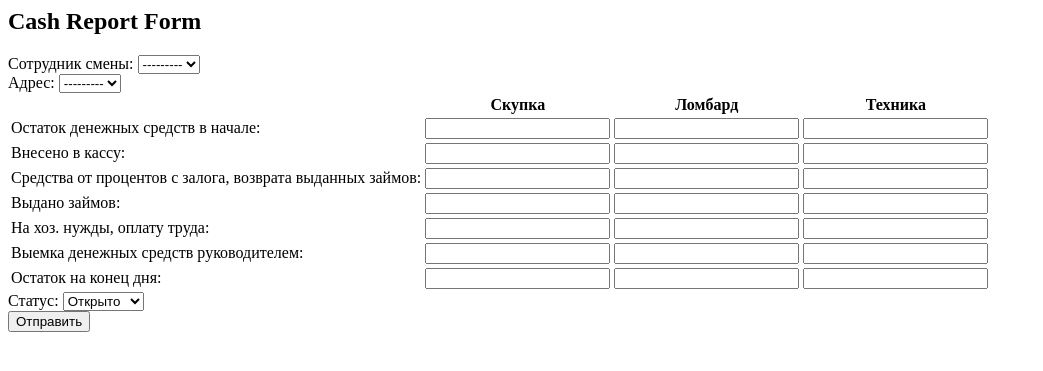
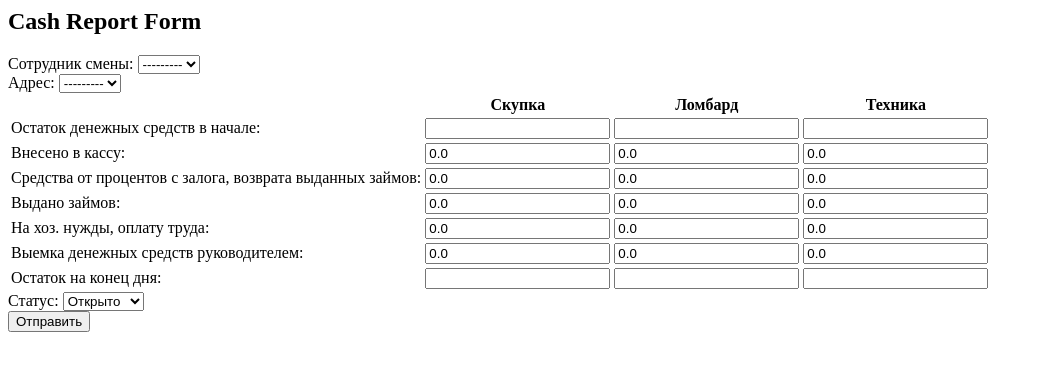
Before and after one commit to NikolayChegivarov/cash_report, a Django app: template cashbox_app/templates/cash_report_form.html in a window 1280 px wide. Shown: the top 371 px of the page, without its empty margins (0-1043 px from the left). Run offline with Django 5.2, Linux system fonts and the light colour scheme; the template is opened without the code that fills it: values that come from a table or form of the project are taken from there, others are empty.

Commit message:
MultiCashReportForm

```diff
--- a/cashbox_app/forms.py
+++ b/cashbox_app/forms.py
@@ -32,21 +32,6 @@ class AddressSelectionForm(forms.Form):
     addresses = forms.ModelChoiceField(queryset=Address.objects.all(), empty_label="Выберите адрес")
 
 
-# Форма редактирования кассового отчета.
-# class CashReportForm(forms.ModelForm):
-#     class Meta:
-#         model = CashReport
-#         fields = [
-#             'author', 'id_address', 'cas_register', 'cas_register', 'cas_register', 'cash_balance_beginning',
-#             'introduced', 'interest_return', 'loans_issued', 'used_farming',
-#             'boss_took_it', 'cash_register_end', 'status'
-#         ]
-#         widgets = {  # Эти поля доступны только для чтения.
-#             'id_address': forms.Select(attrs={'readonly': 'readonly'}),
-#             'author': forms.TextInput(attrs={'readonly': 'readonly'})
-#         }
-
-
 class CashReportForm(forms.ModelForm):
     class Meta:
         model = CashReport
@@ -65,29 +50,32 @@ class MultiCashReportForm(forms.Form):
     author = forms.ModelChoiceField(queryset=CustomUser.objects.all())
     id_address = forms.ModelChoiceField(queryset=Address.objects.all())
 
-    cash_balance_beginning_buying_up = forms.DecimalField(max_digits=10, decimal_places=2)
-    introduced_buying_up = forms.DecimalField(max_digits=10, decimal_places=2)
-    interest_return_buying_up = forms.DecimalField(max_digits=10, decimal_places=2)
-    loans_issued_buying_up = forms.DecimalField(max_digits=10, decimal_places=2)
-    used_farming_buying_up = forms.DecimalField(max_digits=10, decimal_places=2)
-    boss_took_it_buying_up = forms.DecimalField(max_digits=10, decimal_places=2)
-    cash_register_end_buying_up = forms.DecimalField(max_digits=10, decimal_places=2)
+    # Формы для скупки.
+    cash_balance_beginning_buying_up = forms.DecimalField(max_digits=10, decimal_places=2, required=False)
+    introduced_buying_up = forms.DecimalField(max_digits=10, decimal_places=2, required=False, initial=0.00)
+    interest_return_buying_up = forms.DecimalField(max_digits=10, decimal_places=2, required=False, initial=0.00)
+    loans_issued_buying_up = forms.DecimalField(max_digits=10, decimal_places=2, required=False, initial=0.00)
+    used_farming_buying_up = forms.DecimalField(max_digits=10, decimal_places=2, required=False, initial=0.00)
+    boss_took_it_buying_up = forms.DecimalField(max_digits=10, decimal_places=2, required=False, initial=0.00)
+    cash_register_end_buying_up = forms.DecimalField(max_digits=10, decimal_places=2, required=False)
 
-    cash_balance_beginning_pawnshop = forms.DecimalField(max_digits=10, decimal_places=2)
-    introduced_pawnshop = forms.DecimalField(max_digits=10, decimal_places=2)
-    interest_return_pawnshop = forms.DecimalField(max_digits=10, decimal_places=2)
-    loans_issued_pawnshop = forms.DecimalField(max_digits=10, decimal_places=2)
-    used_farming_pawnshop = forms.DecimalField(max_digits=10, decimal_places=2)
-    boss_took_it_pawnshop = forms.DecimalField(max_digits=10, decimal_places=2)
-    cash_register_end_pawnshop = forms.DecimalField(max_digits=10, decimal_places=2)
+    # Формы для ломбарда
+    cash_balance_beginning_pawnshop = forms.DecimalField(max_digits=10, decimal_places=2, required=False)
+    introduced_pawnshop = forms.DecimalField(max_digits=10, decimal_places=2, required=False, initial=0.00)
+    interest_return_pawnshop = forms.DecimalField(max_digits=10, decimal_places=2, required=False, initial=0.00)
+    loans_issued_pawnshop = forms.DecimalField(max_digits=10, decimal_places=2, required=False, initial=0.00)
+    used_farming_pawnshop = forms.DecimalField(max_digits=10, decimal_places=2, required=False, initial=0.00)
+    boss_took_it_pawnshop = forms.DecimalField(max_digits=10, decimal_places=2, required=False, initial=0.00)
+    cash_register_end_pawnshop = forms.DecimalField(max_digits=10, decimal_places=2, required=False)
 
-    cash_balance_beginning_technique = forms.DecimalField(max_digits=10, decimal_places=2)
-    introduced_technique = forms.DecimalField(max_digits=10, decimal_places=2)
-    interest_return_technique = forms.DecimalField(max_digits=10, decimal_places=2)
-    loans_issued_technique = forms.DecimalField(max_digits=10, decimal_places=2)
-    used_farming_technique = forms.DecimalField(max_digits=10, decimal_places=2)
-    boss_took_it_technique = forms.DecimalField(max_digits=10, decimal_places=2)
-    cash_register_end_technique = forms.DecimalField(max_digits=10, decimal_places=2)
+    # Формы для техники.
+    cash_balance_beginning_technique = forms.DecimalField(max_digits=10, decimal_places=2, required=False)
+    introduced_technique = forms.DecimalField(max_digits=10, decimal_places=2, required=False, initial=0.00)
+    interest_return_technique = forms.DecimalField(max_digits=10, decimal_places=2, required=False, initial=0.00)
+    loans_issued_technique = forms.DecimalField(max_digits=10, decimal_places=2, required=False, initial=0.00)
+    used_farming_technique = forms.DecimalField(max_digits=10, decimal_places=2, required=False, initial=0.00)
+    boss_took_it_technique = forms.DecimalField(max_digits=10, decimal_places=2, required=False, initial=0.00)
+    cash_register_end_technique = forms.DecimalField(max_digits=10, decimal_places=2, required=False)
 
     status = forms.ChoiceField(choices=CashReportStatusChoices.choices, initial=CashReportStatusChoices.OPEN)
 
--- a/cashbox_app/templates/cash_report_form.html
+++ b/cashbox_app/templates/cash_report_form.html
@@ -1,7 +1,8 @@
 {% block content %}
- <h2>Cash Report Form</h2>
+<h2>Cash Report Form</h2>
 <form method="post">
     {% csrf_token %}
+    <input type="hidden" name="next" value="{{ next }}">
     <div>
         <label>Сотрудник смены:</label>
         {{ form.author }}
@@ -59,9 +60,9 @@
             </tr>
             <tr>
                 <td>Остаток на конец дня:</td>
-                <td>{{ form.cash_register_end_buying_up }}</td>
-                <td>{{ form.cash_register_end_pawnshop }}</td>
-                <td>{{ form.cash_register_end_technique }}</td>
+                <td id="cash_register_end_buying_up">{{ form.cash_register_end_buying_up }}</td>
+                <td id="cash_register_end_pawnshop">{{ form.cash_register_end_pawnshop }}</td>
+                <td id="cash_register_end_technique">{{ form.cash_register_end_technique }}</td>
             </tr>
         </tbody>
     </table>
@@ -74,4 +75,35 @@
     <button type="submit">Отправить</button>
 </form>
 
+<script>
+document.addEventListener('DOMContentLoaded', function() {
+    // Function to calculate cash register end
+    function calculateCashRegisterEnd(type) {
+        var beginningBalance = parseFloat(document.querySelector(`input[name="${type}_cash_balance_beginning"]`).value);
+        var introduced = parseFloat(document.querySelector(`input[name="${type}_introduced"]`).value || 0);
+        var interestReturn = parseFloat(document.querySelector(`input[name="${type}_interest_return"]`).value || 0);
+        var loansIssued = parseFloat(document.querySelector(`input[name="${type}_loans_issued"]`).value || 0);
+        var usedFarming = parseFloat(document.querySelector(`input[name="${type}_used_farming"]`).value || 0);
+        var bossTookIt = parseFloat(document.querySelector(`input[name="${type}_boss_took_it"]`).value || 0);
+
+        var result = beginningBalance + introduced + interestReturn - loansIssued - usedFarming - bossTookIt;
+        document.getElementById(`cash_register_end_${type}`).value = result.toFixed(2);
+    }
+
+    // Calculate initial values
+    calculateCashRegisterEnd('buying_up');
+    calculateCashRegisterEnd('pawnshop');
+    calculateCashRegisterEnd('technique');
+
+    // Add event listeners to input fields
+    ['buying_up', 'pawnshop', 'technique'].forEach(type => {
+        document.querySelectorAll(`input[name^="${type}"]`).forEach(input => {
+            input.addEventListener('input', function() {
+                calculateCashRegisterEnd(type);
+            });
+        });
+    });
+});
+</script>
+
 {% endblock %}
```
Also changed, not shown: cashbox_app/models.py (+13 -6 lines), cashbox_app/views.py (+18 -7 lines), README.md, cashbox_app/migrations/0006_alter_cashreport_boss_took_it_and_more.py (added).
